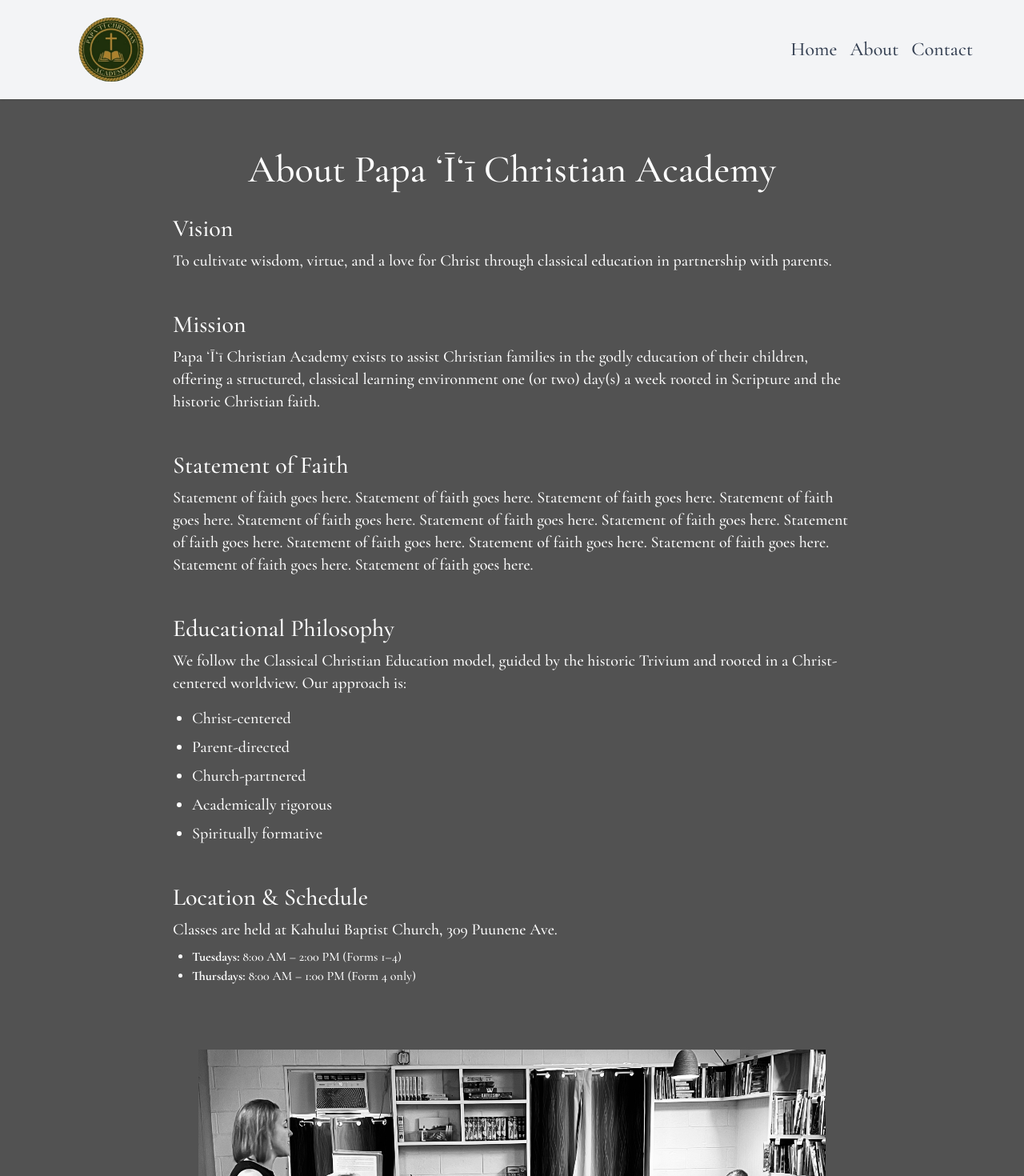
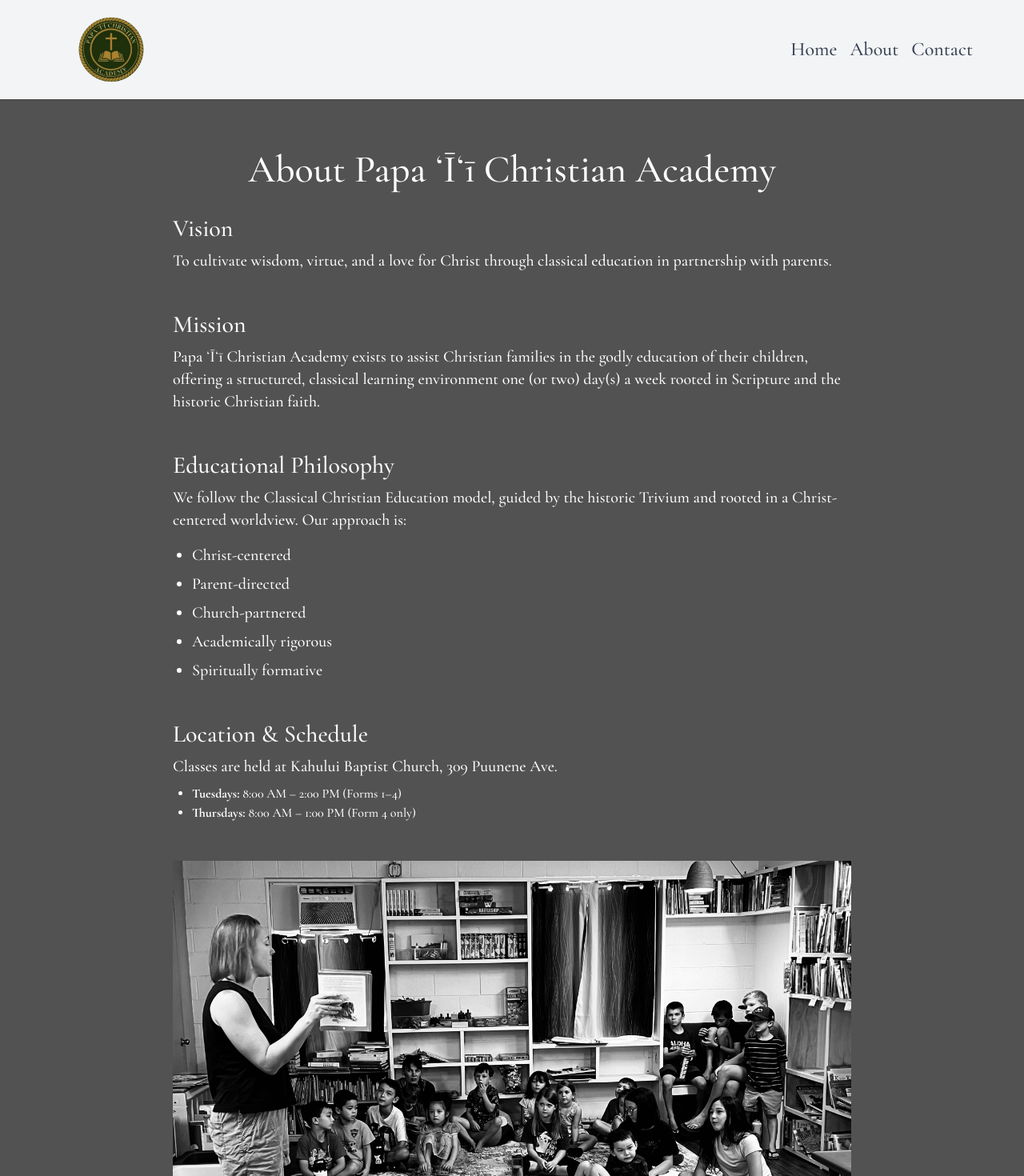
Before and after one commit to violinalan/papaii-academy, a Next.js app: page /about in a window 1280 px wide. Shown: the top 1470 px of the page at 80% size. Built offline with nearby package versions, Linux system fonts and the light colour scheme.

Commit message:
add Contact button on Home page bottom; remove stmt of faith on About page

```diff
--- a/app/about/page.tsx
+++ b/app/about/page.tsx
@@ -22,12 +22,12 @@ export default function About() {
           </p>
         </section>
 
-        <section className="mb-12">
+        {/* <section className="mb-12">
           <h2 className="text-3xl mb-2">Statement of Faith</h2>
           <p className="text-xl">
             Statement of faith goes here. Statement of faith goes here. Statement of faith goes here. Statement of faith goes here. Statement of faith goes here. Statement of faith goes here. Statement of faith goes here. Statement of faith goes here. Statement of faith goes here. Statement of faith goes here. Statement of faith goes here. Statement of faith goes here. Statement of faith goes here.
           </p>
-        </section>
+        </section> */}
 
         <section className="mb-12">
           <h2 className="text-3xl mb-2">Educational Philosophy</h2>
@@ -54,7 +54,7 @@ export default function About() {
           </ul>
         </section>
         <div>
-          <img className="p-8" src="/papaii_classroom.jpeg" alt="Papa ʻĪʻī Christian Academy" />
+          <img src="/papaii_classroom.jpeg" alt="Papa ʻĪʻī Christian Academy" />
         </div>
       </section>
     </main>
--- a/app/page.tsx
+++ b/app/page.tsx
@@ -1,5 +1,6 @@
 import Navbar from "./components/Navbar";
-import Image from "next/image";
+import Link from "next/link";
+
 
 export default function Home() {
   return (
@@ -33,6 +34,11 @@ export default function Home() {
           To cultivate wisdom, virtue, and a love for Christ through classical education in partnership with parents.
         </p>
       </div>
+      <div className="pb-8 flex justify-center">
+        <Link href="/contact">
+          <button className="bg-blue-700 text-white px-6 py-3 rounded-md hover:bg-blue-800">Contact Us</button>
+        </Link>
+      </div>
     </main>
   );
 }
```
